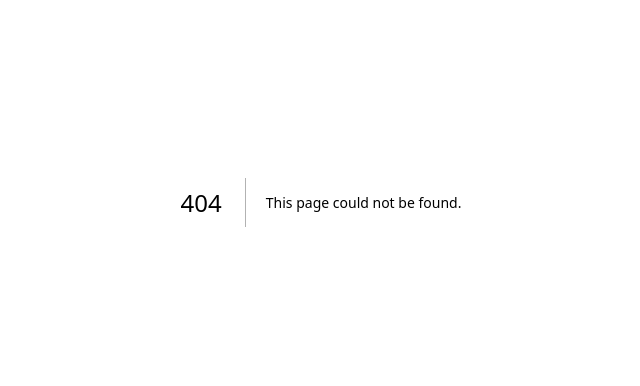
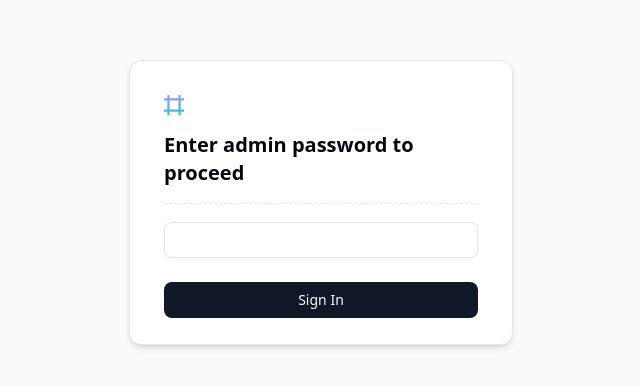
Before and after one commit to Sparsh-Verencar/scouter-dbms, a Next.js app: page /admin-login in a window 1280 px wide. Before the commit this address had no page. Shown: the part 198-584 px from the top of the page, without its empty margins (319-959 px from the left). Built offline with nearby package versions, Linux system fonts and the light colour scheme; sample sign-in values are in the browser's storage.

Commit message:
dummy login page for admin done (basic)

```diff
--- /dev/null
+++ b/src/app/admin-login/layout.jsx
@@ -0,0 +1,18 @@
+"use client";
+
+import { useEffect } from "react";
+import { useRouter } from "next/navigation";
+
+export default function AdminLayout({ children }) {
+  const router = useRouter();
+
+  useEffect(() => {
+    const isAdmin = localStorage.getItem("isAdmin");
+
+    if (isAdmin !== "true") {
+      router.replace("/admin-login"); // redirect to login page
+    }
+  }, []);
+
+  return <>{children}</>;
+}
--- /dev/null
+++ b/src/app/admin-login/page.jsx
@@ -0,0 +1,76 @@
+"use client";
+
+import { useState } from "react";
+import { useRouter } from "next/navigation";
+
+import { LogoIcon } from "@/components/logo";
+import { Button } from "@/components/ui/button";
+import { Input } from "@/components/ui/input";
+import Link from "next/link";
+
+export default function LoginPage() {
+  const router = useRouter();
+  const [pwd, setPwd] = useState("");
+  const [error, setError] = useState("");
+
+  // master admin password
+  const ADMIN_PASSWORD = "mast420";
+
+  const handleSubmit = (e) => {
+    e.preventDefault();
+
+    if (pwd === ADMIN_PASSWORD) {
+      localStorage.setItem("isAdmin", "true");
+
+      router.push("/admin");
+    } else {
+      setError("Incorrect password. Try again.");
+    }
+  };
+
+  return (
+    <section className="flex min-h-screen bg-zinc-50 px-4 py-16 md:py-32 dark:bg-transparent">
+      <form
+        onSubmit={handleSubmit}
+        className="bg-card m-auto h-fit w-full max-w-sm rounded-[calc(var(--radius)+.125rem)] border p-0.5 shadow-md dark:[--color-muted:var(--color-zinc-900)]"
+      >
+        <div className="p-8 pb-6">
+          <div>
+            <Link href="/" aria-label="go home">
+              <LogoIcon />
+            </Link>
+            <h1 className="mb-1 mt-4 text-xl font-semibold">
+              Enter admin password to proceed
+            </h1>
+          </div>
+
+          <hr className="my-4 border-dashed" />
+
+          <div className="space-y-6">
+            <div className="space-y-0.5">
+              <div className="flex items-center justify-between">
+
+              </div>
+              <Input
+                type="password"
+                required
+                id="pwd"
+                value={pwd}
+                onChange={(e) => setPwd(e.target.value)}
+                className="input sz-md variant-mixed"
+              />
+            </div>
+
+            {error && (
+              <p className="text-red-500 text-sm text-center">{error}</p>
+            )}
+
+            <Button type="submit" className="w-full">
+              Sign In
+            </Button>
+          </div>
+        </div>
+      </form>
+    </section>
+  );
+}
```
Also changed, not shown: public/scouterLogo.png (renamed from public/scouterLogo-removebg-preview.png).
